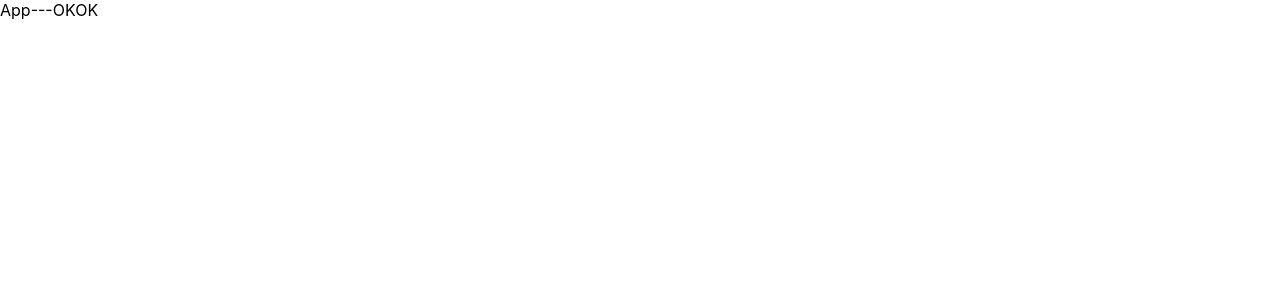
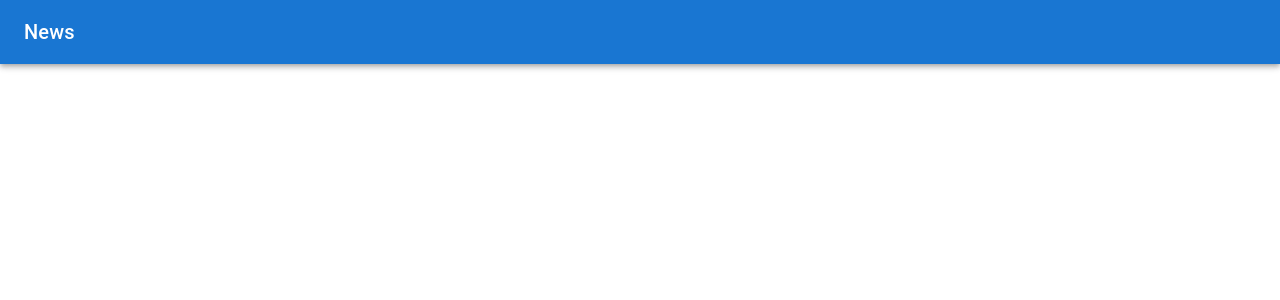
Before and after one commit to kazufoot21/TodoApp-ReduxToolKit-Typescript, a React (Create React App) app: page / in a window 1280 px wide. Shown: the top 300 px of the page. Built offline with nearby package versions, Linux system fonts and the light colour scheme.

Commit message:
create header component

```diff
--- a/package.json
+++ b/package.json
@@ -3,6 +3,8 @@
   "version": "0.1.0",
   "private": true,
   "dependencies": {
+    "@emotion/react": "^11.7.1",
+    "@emotion/styled": "^11.6.0",
     "@mui/icons-material": "^5.2.5",
     "@mui/material": "^5.2.5",
     "@reduxjs/toolkit": "^1.7.1",
--- a/src/App.tsx
+++ b/src/App.tsx
@@ -1,8 +1,13 @@
 import React from 'react';
 import styles from './App.module.scss';
+import Header from './components/header/Header';
 
 const App: React.FC = () => {
-  return <div>App---OKOK</div>;
+  return (
+    <div>
+      <Header />
+    </div>
+  );
 };
 
 export default App;
--- /dev/null
+++ b/src/components/header/Header.tsx
@@ -0,0 +1,21 @@
+import React from 'react';
+import AppBar from '@mui/material/AppBar';
+import Toolbar from '@mui/material/Toolbar';
+import Typography from '@mui/material/Typography';
+import styles from './Header.module.scss';
+
+const Header: React.FC = () => {
+  return (
+    <div className={styles.root}>
+      <AppBar position="static">
+        <Toolbar>
+          <Typography variant="h6" className={styles.title}>
+            News
+          </Typography>
+        </Toolbar>
+      </AppBar>
+    </div>
+  );
+};
+
+export default Header;
```
Also changed, not shown: src/components/Sample.tsx (deleted, +0 -14 lines), src/components/header/Header.module.scss (added), 2 other files (tests, documents, lock files or other folders).
